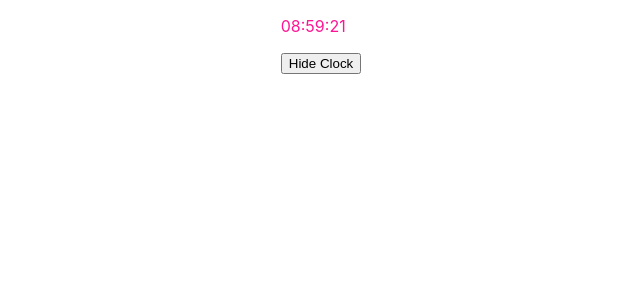
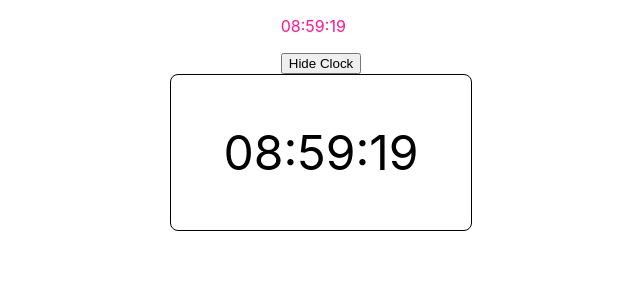
Before and after one commit to DungGit99/React-hooks-easy_frontend, a React (Create React App) app: page / in a window 1280 px wide. Shown: the top 300 px of the page, without its empty margins (319-959 px from the left). Built offline with nearby package versions, Linux system fonts and the light colour scheme; no server answers.

Commit message:
custom hook useClock()

```diff
--- a/src/App.js
+++ b/src/App.js
@@ -9,6 +9,7 @@ import Pagination from './components/Pagination';
 import PostSearchForm from './components/PostSearchForm';
 import UseRef from './components/useRef';
 import Clock from './components/Clock';
+import BetterClock from './components/BetterColock';
 
 function App() {
     // pagination
@@ -87,6 +88,7 @@ function App() {
       </div>
       <div className='center'>
         <Clock/>
+        <BetterClock/>
       </div>
     </div>
   );
--- /dev/null
+++ b/src/components/BetterColock/BetterColock.scss
@@ -0,0 +1,11 @@
+.better-clock {
+  display: inline-block;
+  width: 300px;
+  border: 1px solid black;
+  border-radius: 8px;
+  text-align: center;
+  &__time {
+    color: black;
+    font-size: 48px;
+  }
+}
--- /dev/null
+++ b/src/components/BetterColock/index.jsx
@@ -0,0 +1,13 @@
+import React from 'react';
+import useClock from '../Custom-Hook/useClock'
+import './BetterColock.scss'
+const BetterClock = () => {
+  const {timeString} = useClock()
+  return (
+    <div className="better-clock">
+      <p className="better-clock__time">{timeString}</p>
+    </div>
+  );
+};
+
+export default BetterClock;
--- /dev/null
+++ b/src/components/Custom-Hook/useClock.jsx
@@ -0,0 +1,27 @@
+import { useState, useEffect } from 'react';
+function formatDate(date) {
+  if (!date) return '';
+  const hours = `0${date.getHours()}`.slice(-2);
+  const minutes = `0${date.getMinutes()}`.slice(-2);
+  const seconds = `0${date.getSeconds()}`.slice(-2);
+  return `${hours}:${minutes}:${seconds}`;
+}
+function useClock() {
+  const [timeString, setTimeString] = useState('');
+  useEffect(() => {
+    const clockInterval = setInterval(() => {
+      const now = new Date();
+      // HH:mm:ss
+      const newTimeString = formatDate(now);
+      setTimeString(newTimeString);
+    }, 1000);
+    return () => {
+      // cleanup
+      console.log('Clock cleanup');
+      clearInterval(clockInterval);
+    };
+  }, []);
+  return { timeString };
+}
+
+export default useClock;
```
